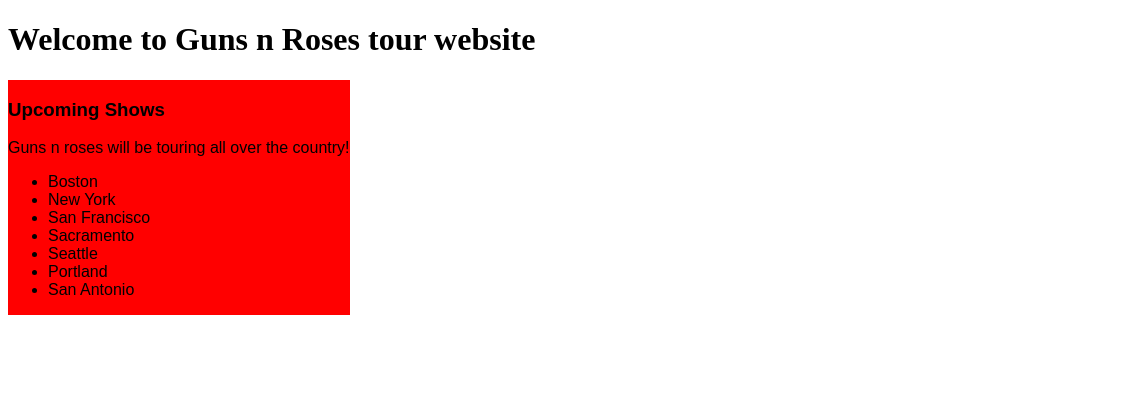
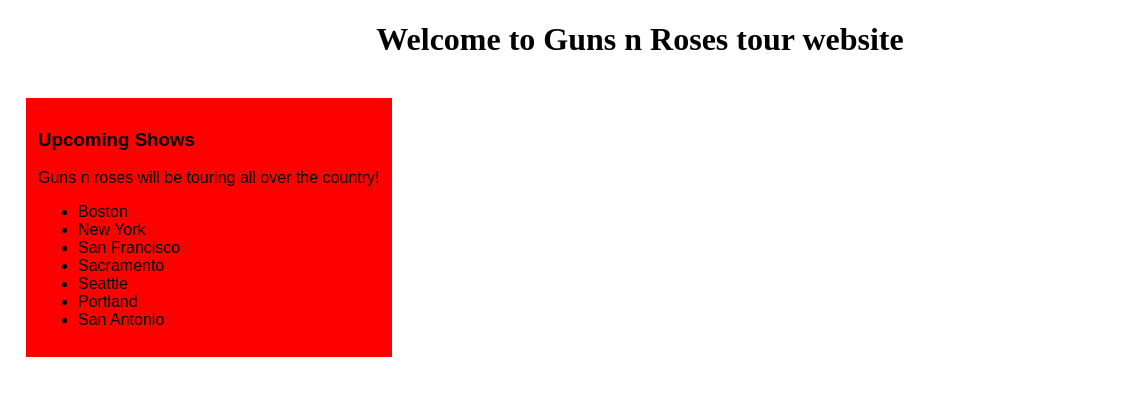
Before and after one commit to BenjaHam/gnr, a plain HTML site: page gnr/index.html in a window 1280 px wide. Shown: the full height of the page, 0-1139 px from the left. Drawn offline with Linux system fonts and the light colour scheme.

Commit message:
update margin and padding on sidebar.

```diff
--- a/gnr/css/styles.css
+++ b/gnr/css/styles.css
@@ -2,6 +2,8 @@
   background-color: red;
   float: left;
   font-family: fantasy;
+  padding: 12px;
+  margin: 18px;
 
 }
 
--- a/gnr/index.html
+++ b/gnr/index.html
@@ -6,7 +6,7 @@
   </head>
 
   <body>
-    <h1> Welcome to Guns n Roses tour website</h1>
+    <h1 style="text-align: center;"> Welcome to Guns n Roses tour website</h1>
     <div class="sidebar">
       <h3>Upcoming Shows</h3>
       <p>Guns n roses will be touring all over the country!</p>
```
